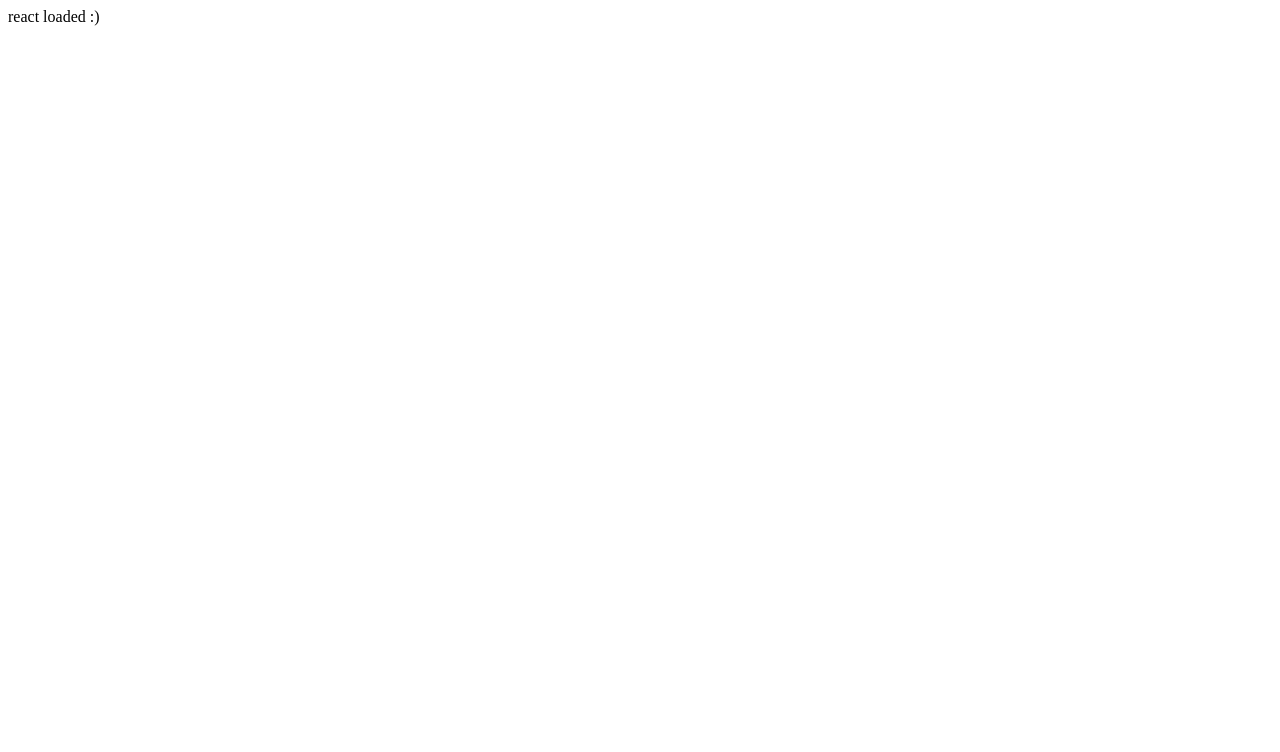
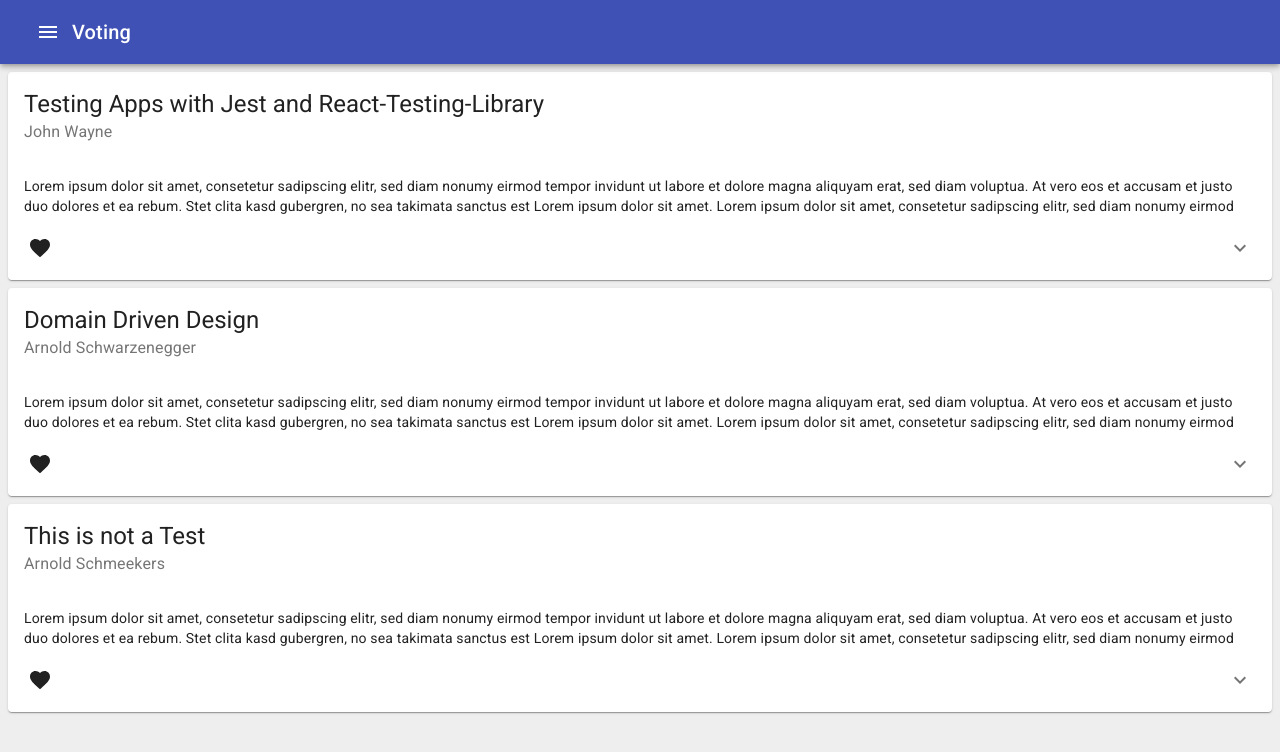
Before and after one commit to HackAndTalk/concord, a React (Vite) app in the folder client/: page /voting in a window 1280 px wide. Shown: the top 752 px of the page. Built offline with nearby package versions, Linux system fonts and the light colour scheme.

Commit message:
render topics in cards

```diff
--- /dev/null
+++ b/client/src/app/App.tsx
@@ -0,0 +1,22 @@
+import * as React from 'react';
+import {
+    BrowserRouter as Router,
+    Switch,
+    Route
+} from 'react-router-dom';
+import Voting from './features/voting/Voting';
+
+const App: React.FC = () => {
+
+    return (
+        <Router>
+            <Switch>
+                <Route path='/voting'>
+                    <Voting />
+                </Route>
+            </Switch>
+        </Router>
+    );
+}
+
+export default App;
--- /dev/null
+++ b/client/src/app/features/voting/Voting.tsx
@@ -0,0 +1,69 @@
+import * as React from 'react';
+import { Typography, AppBar, IconButton, Toolbar, Card, CardHeader, CardContent, CardActions, styled } from '@material-ui/core';
+import MenuIcon from '@material-ui/icons/Menu';
+import FavoriteIcon from '@material-ui/icons/Favorite';
+import Topic from './components/topic/Topic';
+
+const topics = [
+    {
+        id: 1,
+        title: 'Testing Apps with Jest and React-Testing-Library',
+        moderator: 'John Wayne',
+        description: 'Lorem ipsum dolor sit amet, consetetur sadipscing elitr, sed diam nonumy eirmod tempor invidunt ut labore et dolore magna aliquyam erat, sed diam voluptua. At vero eos et accusam et justo duo dolores et ea rebum. Stet clita kasd gubergren, no sea takimata sanctus est Lorem ipsum dolor sit amet. Lorem ipsum dolor sit amet, consetetur sadipscing elitr, sed diam nonumy eirmod tempor invidunt ut labore et dolore magna aliquyam erat, sed diam voluptua. At vero eos et accusam et justo duo dolores et ea rebum. Stet clita kasd gubergren, no sea takimata sanctus est Lorem ipsum dolor sit amet.',
+        like: false
+    },
+    {
+        id: 2,
+        title: 'Domain Driven Design',
+        moderator: 'Arnold Schwarzenegger',
+        description: 'Lorem ipsum dolor sit amet, consetetur sadipscing elitr, sed diam nonumy eirmod tempor invidunt ut labore et dolore magna aliquyam erat, sed diam voluptua. At vero eos et accusam et justo duo dolores et ea rebum. Stet clita kasd gubergren, no sea takimata sanctus est Lorem ipsum dolor sit amet. Lorem ipsum dolor sit amet, consetetur sadipscing elitr, sed diam nonumy eirmod tempor invidunt ut labore et dolore magna aliquyam erat, sed diam voluptua. At vero eos et accusam et justo duo dolores et ea rebum. Stet clita kasd gubergren, no sea takimata sanctus est Lorem ipsum dolor sit amet.',
+        like: false
+    },
+    {
+        id: 3,
+        title: 'This is not a Test',
+        moderator: 'Arnold Schmeekers',
+        description: 'Lorem ipsum dolor sit amet, consetetur sadipscing elitr, sed diam nonumy eirmod tempor invidunt ut labore et dolore magna aliquyam erat, sed diam voluptua. At vero eos et accusam et justo duo dolores et ea rebum. Stet clita kasd gubergren, no sea takimata sanctus est Lorem ipsum dolor sit amet. Lorem ipsum dolor sit amet, consetetur sadipscing elitr, sed diam nonumy eirmod tempor invidunt ut labore et dolore magna aliquyam erat, sed diam voluptua. At vero eos et accusam et justo duo dolores et ea rebum. Stet clita kasd gubergren, no sea takimata sanctus est Lorem ipsum dolor sit amet.',
+        like: false
+    },
+
+]
+
+const Topics = styled('div')(({ theme }) => ({
+    paddingTop: theme.spacing(8),
+    paddingBottom: theme.spacing(2)
+}));
+
+const TopicWithPadding = styled(Topic)(({ theme }) => ({
+    margin: theme.spacing(1)
+}));
+
+const Voting: React.FC = () => {
+
+
+    return (
+        <>
+            <AppBar>
+                <Toolbar>
+                    <IconButton color='inherit'>
+                        <MenuIcon />
+                    </IconButton>
+                    <Typography variant='h6'>Voting</Typography>
+                </Toolbar>
+            </AppBar>
+            <Topics>
+                {topics.map(topic => (
+                    <TopicWithPadding
+                        title={topic.title}
+                        moderator={topic.moderator}
+                        description={topic.description}
+                        like={false}
+                        onToggleLike={() => { }}
+                    />
+                ))}
+            </Topics>
+        </>
+    )
+}
+
+export default Voting;
--- /dev/null
+++ b/client/src/app/features/voting/components/topic/Topic.tsx
@@ -0,0 +1,68 @@
+import * as React from 'react';
+import { Card, CardHeader, CardContent, CardActions, IconButton, Typography, Collapse } from '@material-ui/core';
+import FavoriteIcon from '@material-ui/icons/Favorite';
+import ExpandMoreIcon from '@material-ui/icons/ExpandMore';
+import ExpandLessIcon from '@material-ui/icons/ExpandLess';
+import { CardProps } from '@material-ui/core/Card';
+
+interface IProps {
+    title: string;
+    moderator: string;
+    description: string;
+    like: boolean;
+    onToggleLike: () => void;
+}
+
+const Topic: React.FC<IProps & CardProps> = ({
+    title,
+    moderator,
+    description,
+    like,
+    onToggleLike,
+    ...cardProps
+}) => {
+    const [expanded, setExpanded] = React.useState(false);
+    const toggleExpand = React.useCallback(() => setExpanded(!expanded), [expanded]);
+
+    const [favorite, setFavorite] = React.useState(false);
+    const toggleFavorite = React.useCallback(() => setFavorite(!favorite), [favorite]);
+
+    return (
+        <Card {...cardProps}>
+            <CardHeader
+                title={title}
+                subheader={moderator}
+            />
+            <Collapse
+                in={expanded}
+                collapsedHeight='56px'
+            >
+                <CardContent>
+                    <Typography variant='body2'>
+                        {description}
+                    </Typography>
+                </CardContent>
+            </Collapse>
+            <CardActions>
+                <IconButton
+                    onClick={toggleFavorite}
+                    color={favorite ? 'secondary' : 'inherit'}
+                >
+                    <FavoriteIcon />
+                </IconButton>
+                <span style={{ flexGrow: 1 }} />
+                <IconButton
+                    onClick={toggleExpand}
+                >
+                    {
+                        expanded
+                            ? <ExpandLessIcon />
+                            : <ExpandMoreIcon />
+                    }
+                </IconButton>
+            </CardActions>
+        </Card>
+    )
+}
+
+export default Topic;
--- a/client/src/app/index.tsx
+++ b/client/src/app/index.tsx
@@ -1,9 +1,13 @@
 import * as React from 'react';
 import * as ReactDOM from 'react-dom';
+import App from './App';
+
+import 'normalize.css';
+import 'typeface-roboto';
 
 const rootEl = document.getElementById('app');
 
 ReactDOM.render(
-    <div>react loaded :)</div>,
+    <App />,
     rootEl
 );
--- a/client/src/index.html
+++ b/client/src/index.html
@@ -1,4 +1,8 @@
 <html>
+    <head>
+        <meta name="viewport" content="width=device-width" />
+        <link rel="stylesheet" href="./style.css">
+    </head>
     <body>
         <div id="app"></div>
         <script src="app/index.tsx"></script>
--- /dev/null
+++ b/client/src/style.css
@@ -0,0 +1,7 @@
+html, body, #app {
+    height: 100%;
+}
+
+body {
+    background-color: #eee;
+}
```
Also changed, not shown: client/package.json (+7 -1 lines), 1 other file (tests, documents, lock files or other folders).
